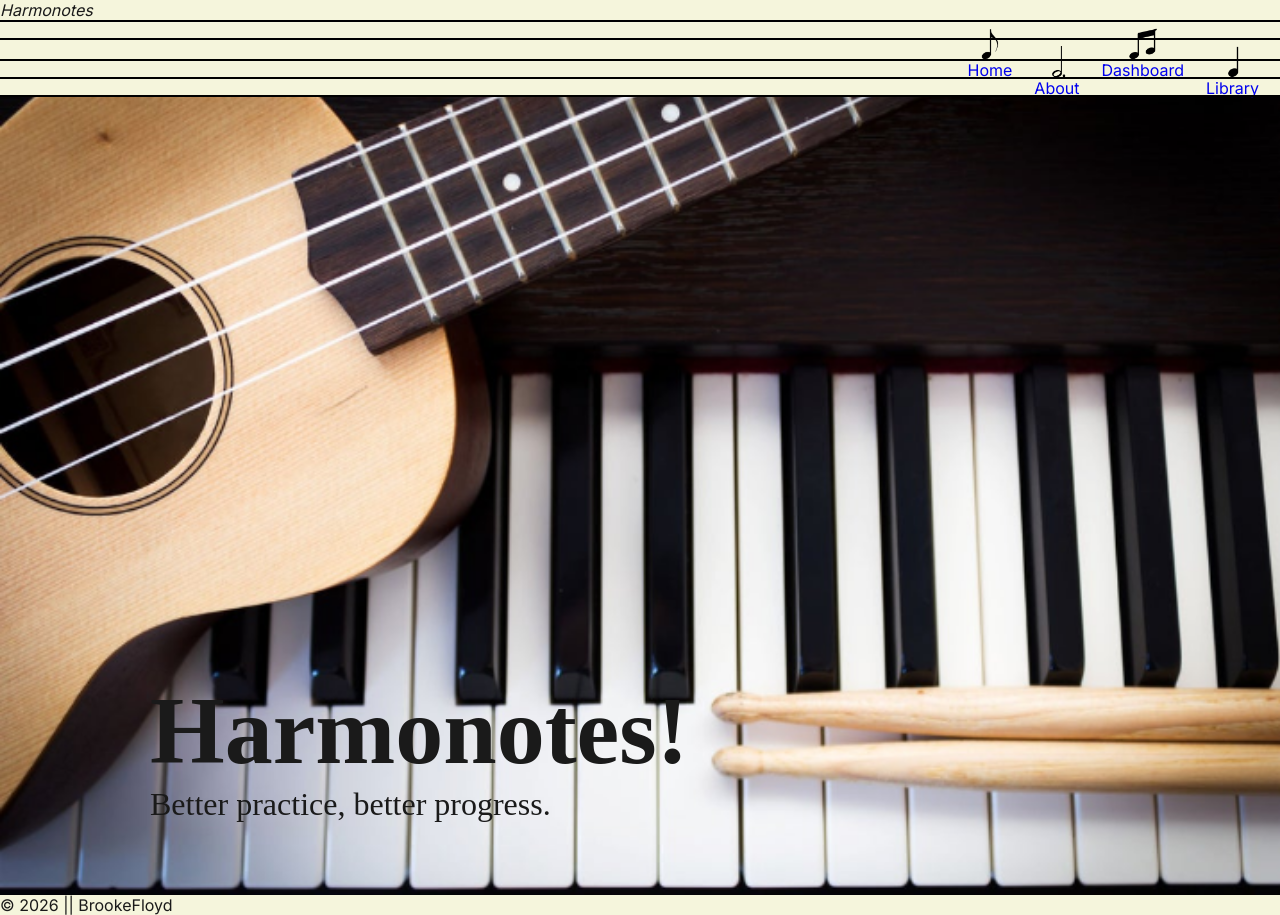
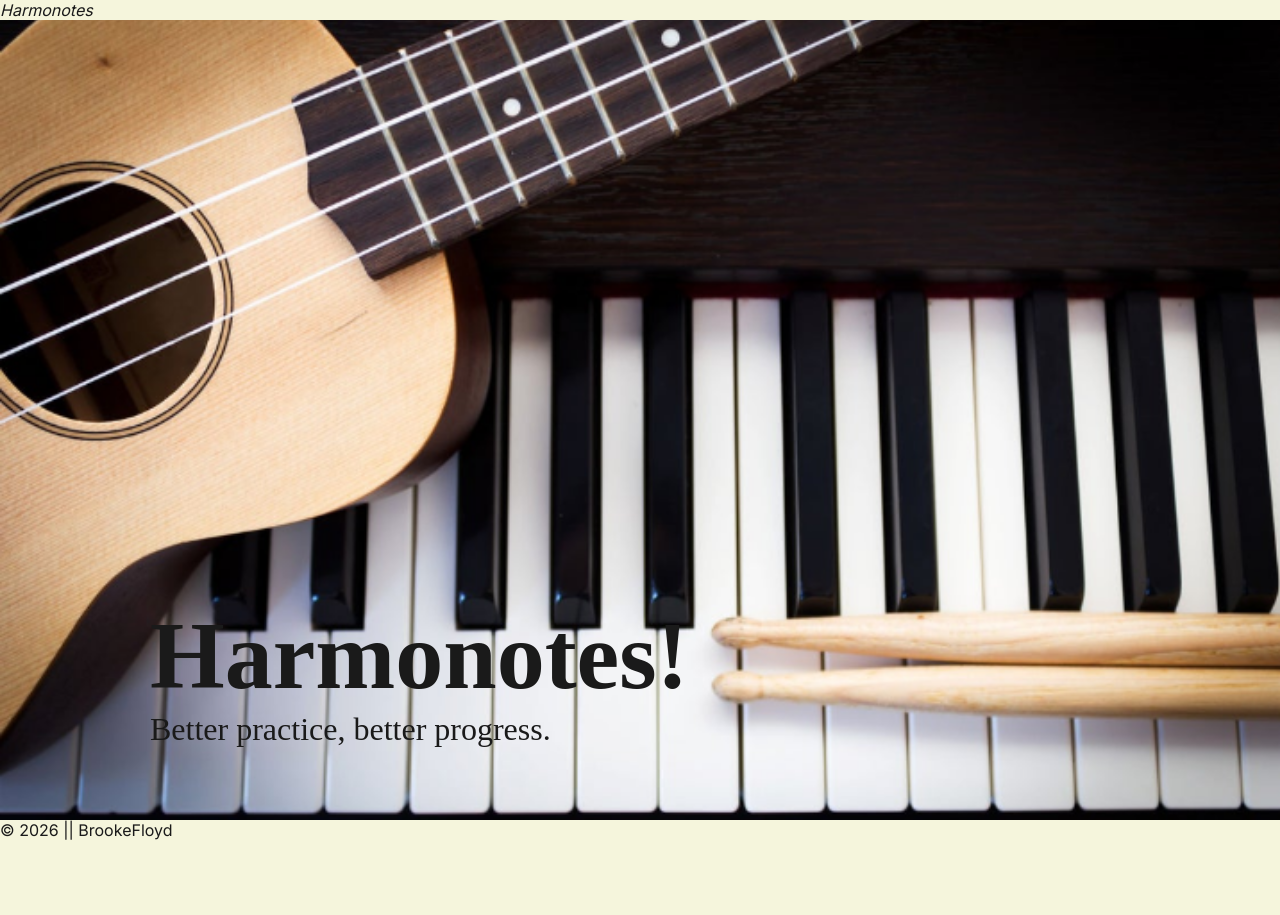
Before and after one commit to BrookeFloyd10/Harmonotes-BrookeF, a React (Vite) app in the folder harmonotes/: page / in a window 1280 px wide. After the commit the page ends 840 px from the top, so only its background shows below. Built offline with nearby package versions, Linux system fonts and the light colour scheme.

Commit message:
moved navigation bar from its own component into header for space and visual appeal

```diff
--- a/harmonotes/src/App.jsx
+++ b/harmonotes/src/App.jsx
@@ -6,14 +6,13 @@ import About from './pages/About'
 import Library from './pages/Library'
 import Dashboard from './pages/Dashboard'
 import Footer from './components/layout/Footer'
-import NavBar from './components/layout/NavBar'
 import './App.css'
 
 const App= () => {
   return (
     <div className="body-container">
       <Header />
-      <NavBar />
+
       <main>
         <div>
           <Routes>
```
